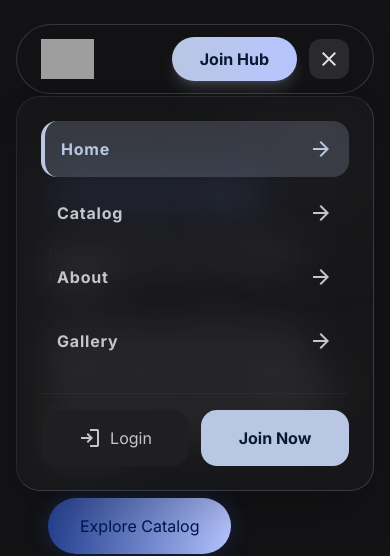
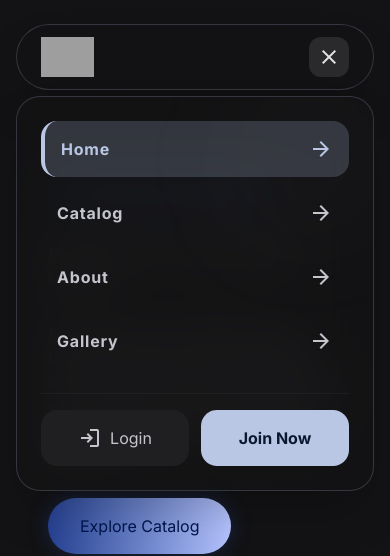
Before and after one commit to ardhikaxx/ekraf-nganjuk, a Next.js app: page / in a window 390 px wide. Both pictures are taken after a click on the button "menu". Shown: the top 556 px of the page. Built offline with nearby package versions, Linux system fonts and the light colour scheme; grey boxes are pictures that could not be loaded.

Commit message:
Update Navbar component

```diff
--- a/components/Navbar.tsx
+++ b/components/Navbar.tsx
@@ -79,7 +79,7 @@ export default function Navbar() {
             </Link>
             <Link
               href="/register"
-              className="bg-gradient-to-r from-primary to-secondary text-primary-container px-7 py-2.5 rounded-full font-label-caps text-label-caps font-bold hover:scale-105 active:scale-95 transition-all duration-300 shadow-lg shadow-primary/20"
+              className="hidden lg:flex bg-gradient-to-r from-primary to-secondary text-primary-container px-7 py-2.5 rounded-full font-label-caps text-label-caps font-bold hover:scale-105 active:scale-95 transition-all duration-300 shadow-lg shadow-primary/20"
             >
               Join Hub
             </Link>
@@ -105,7 +105,7 @@ export default function Navbar() {
             : "opacity-0 -translate-y-4 invisible"
           }`}
       >
-        <div className="glass-card rounded-3xl p-6 shadow-2xl border border-primary/20 overflow-hidden relative">
+        <div className="bg-surface/80 backdrop-blur-xl rounded-3xl p-6 shadow-2xl border border-primary/20 overflow-hidden relative">
           <div className="absolute top-0 right-0 w-32 h-32 bg-primary/5 blur-3xl rounded-full"></div>
           <div className="flex flex-col gap-2 relative z-10">
             {navLinks.map((link) => {
```
